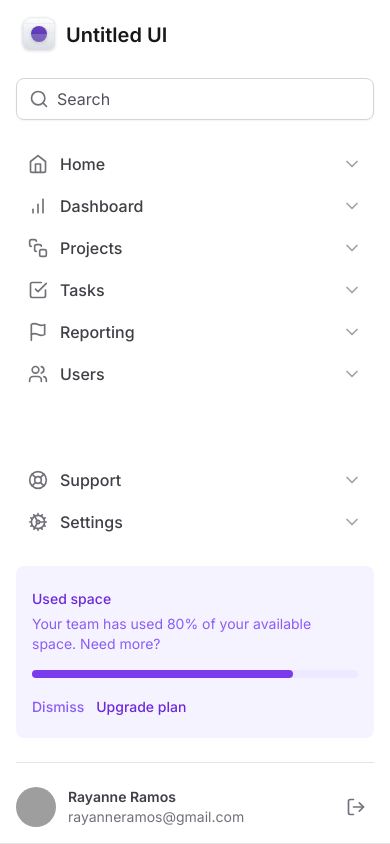
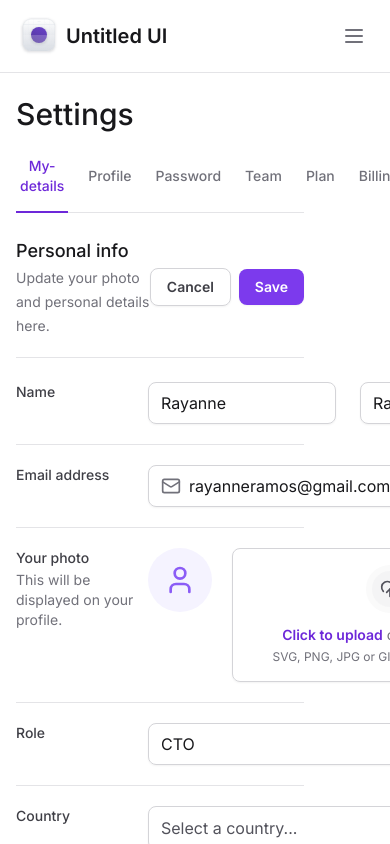
Before and after one commit to RayanneRamos/masterizando-tailwind, a Next.js app: page / in a window 390 px wide. Shown: the top 844 px of the page. Built offline with nearby package versions, Linux system fonts and the light colour scheme; grey boxes are pictures that could not be loaded.

Commit message:
abertura da sidebar

```diff
--- a/src/app/layout.tsx
+++ b/src/app/layout.tsx
@@ -21,7 +21,9 @@ export default function RootLayout({
       <body className={inter.className}>
         <div className="grid min-h-screen grid-cols-app">
           <Sidebar />
-          <main className="px-8 pb-12 pt-8">{children}</main>
+          <main className="px-4 pb-12 pt-24 lg:col-start-2 lg:px-8 lg:pt-8 ">
+            {children}
+          </main>
         </div>
       </body>
     </html>
--- a/src/components/Sidebar/index.tsx
+++ b/src/components/Sidebar/index.tsx
@@ -1,15 +1,30 @@
 /* eslint-disable prettier/prettier */
+"use client";
+
 import { Logo } from "./Logo";
 import { MainNavigator } from "./MainNavigation";
 import { UsedSpaceWidget } from "./UsedSpaceWidget";
 import { Profile } from "./Profile";
 import { InputControl, InputPrefix, InputRoot } from "../Input";
-import { Search } from "lucide-react";
+import { Menu, Search } from "lucide-react";
+import { Button } from "../Button";
+import * as Collapsible from "@radix-ui/react-collapsible";
 
 export function Sidebar() {
   return (
-    <aside className="fixed bottom-0 left-0 right-0 top-0 z-20 flex flex-col gap-6 border-b border-zinc-200 bg-white p-4 lg:relative lg:right-auto lg:w-80 lg:border-r lg:px-5 lg:py-8">
+    <Collapsible.Root className="fixed left-0 right-0 top-0 z-20 flex flex-col gap-6 border-b border-zinc-200 bg-white p-4 data-[state=open]:bottom-0 lg:right-auto lg:w-80 lg:border-r lg:px-5 lg:py-8 lg:data-[state=closed]:bottom-0">
+      <div className="flex items-center justify-between">
         <Logo />
+        <Collapsible.Trigger asChild className="lg:hidden">
+          <Button variant="ghost">
+            <Menu className="h-6 w-6" />
+          </Button>
+        </Collapsible.Trigger>
+      </div>
+      <Collapsible.Content
+        forceMount
+        className="flex flex-1 flex-col gap-6 data-[state=closed]:hidden lg:data-[state=closed]:flex"
+      >
         <InputRoot>
           <InputPrefix>
             <Search className="h-5 w-5 text-zinc-500" />
@@ -20,6 +35,7 @@ export function Sidebar() {
         <UsedSpaceWidget />
         <div className="h-px bg-zinc-200" />
         <Profile />
-    </aside>
+      </Collapsible.Content>
+    </Collapsible.Root>
   );
 }
```
Lines whose indentation alone changed are shown as unchanged.
